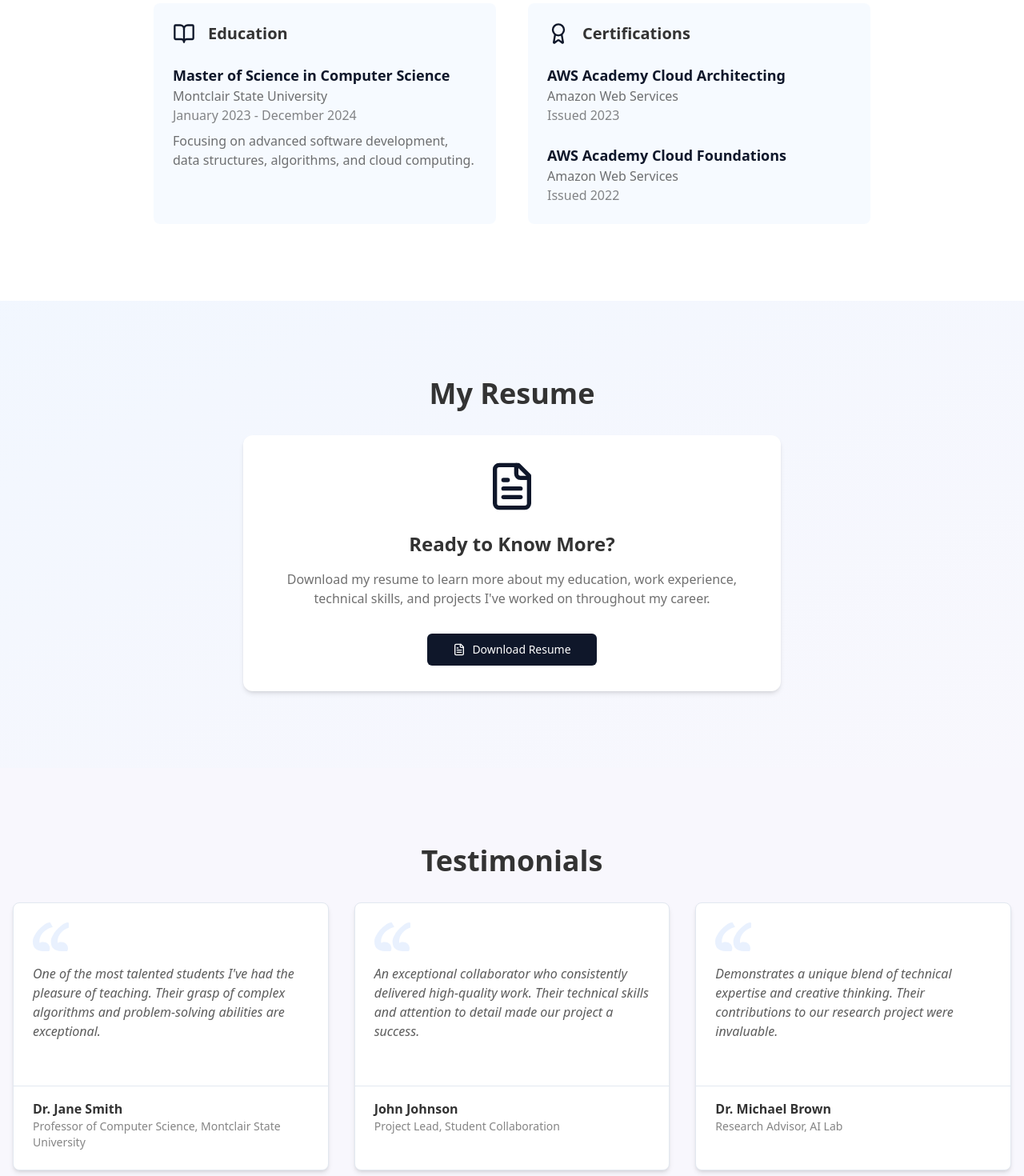
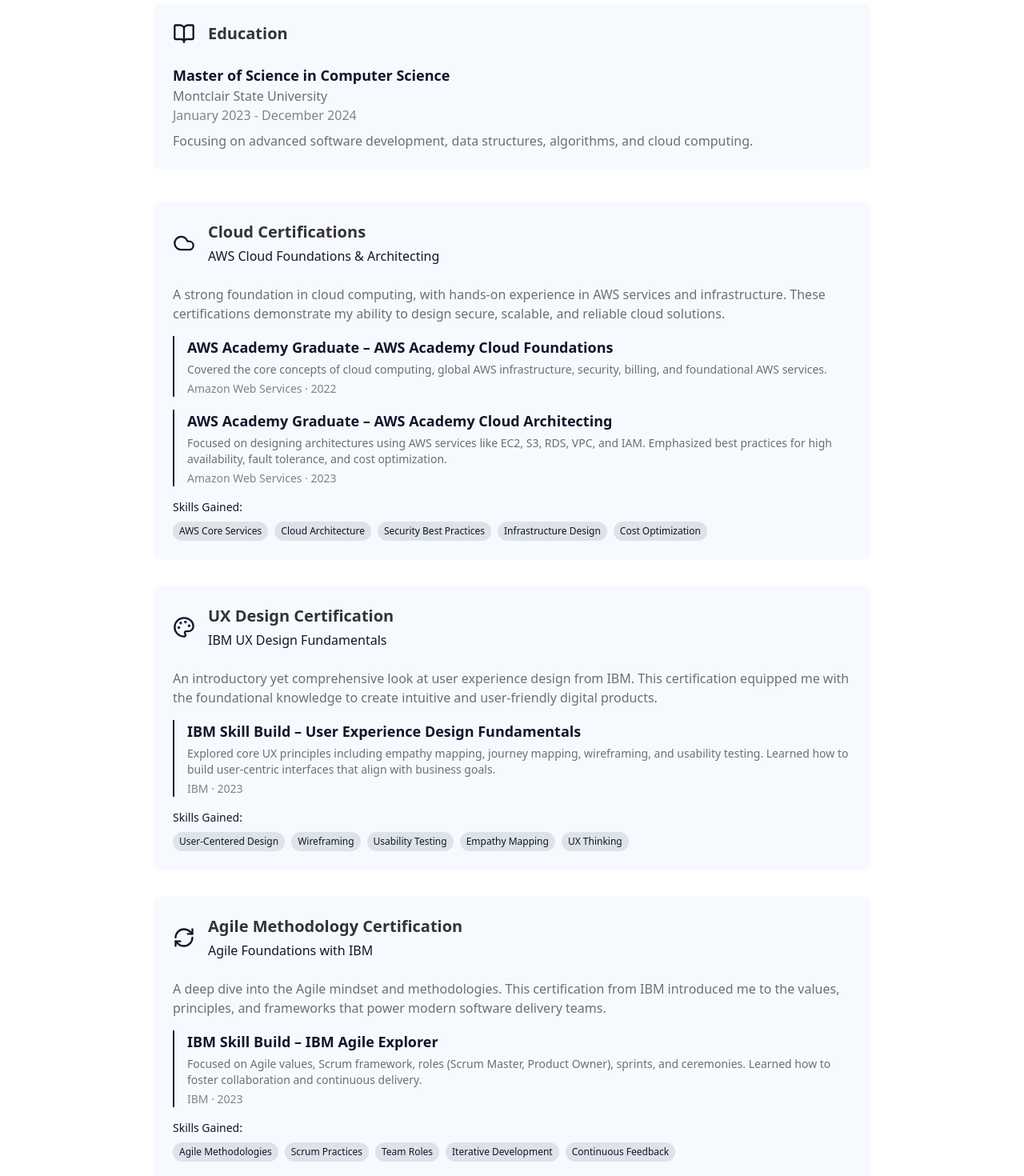
Before and after one commit to Bhushan-11-11/nagabhushan, a React (Vite) app: page / in a window 1280 px wide. Shown: the part 4560-6030 px from the top of the page at 80% size. Built offline with nearby package versions, Linux system fonts and the light colour scheme.

Commit message:
feat: Update Education component
Add new certifications and descriptions.

```diff
--- a/src/components/Education.tsx
+++ b/src/components/Education.tsx
@@ -1,16 +1,57 @@
 
-import { BookOpen, Award } from 'lucide-react';
+import { BookOpen, Award, Cloud, Palette, RefreshCw } from 'lucide-react';
 
 const certifications = [
   {
-    name: 'AWS Academy Cloud Architecting',
-    issuer: 'Amazon Web Services',
-    year: '2023'
+    category: "Cloud Certifications",
+    title: "AWS Cloud Foundations & Architecting",
+    icon: Cloud,
+    description: "A strong foundation in cloud computing, with hands-on experience in AWS services and infrastructure. These certifications demonstrate my ability to design secure, scalable, and reliable cloud solutions.",
+    items: [
+      {
+        name: "AWS Academy Graduate – AWS Academy Cloud Foundations",
+        details: "Covered the core concepts of cloud computing, global AWS infrastructure, security, billing, and foundational AWS services.",
+        issuer: "Amazon Web Services",
+        year: "2022"
+      },
+      {
+        name: "AWS Academy Graduate – AWS Academy Cloud Architecting",
+        details: "Focused on designing architectures using AWS services like EC2, S3, RDS, VPC, and IAM. Emphasized best practices for high availability, fault tolerance, and cost optimization.",
+        issuer: "Amazon Web Services",
+        year: "2023"
+      }
+    ],
+    skills: ["AWS Core Services", "Cloud Architecture", "Security Best Practices", "Infrastructure Design", "Cost Optimization"]
   },
   {
-    name: 'AWS Academy Cloud Foundations',
-    issuer: 'Amazon Web Services',
-    year: '2022'
+    category: "UX Design Certification",
+    title: "IBM UX Design Fundamentals",
+    icon: Palette,
+    description: "An introductory yet comprehensive look at user experience design from IBM. This certification equipped me with the foundational knowledge to create intuitive and user-friendly digital products.",
+    items: [
+      {
+        name: "IBM Skill Build – User Experience Design Fundamentals",
+        details: "Explored core UX principles including empathy mapping, journey mapping, wireframing, and usability testing. Learned how to build user-centric interfaces that align with business goals.",
+        issuer: "IBM",
+        year: "2023"
+      }
+    ],
+    skills: ["User-Centered Design", "Wireframing", "Usability Testing", "Empathy Mapping", "UX Thinking"]
+  },
+  {
+    category: "Agile Methodology Certification",
+    title: "Agile Foundations with IBM",
+    icon: RefreshCw,
+    description: "A deep dive into the Agile mindset and methodologies. This certification from IBM introduced me to the values, principles, and frameworks that power modern software delivery teams.",
+    items: [
+      {
+        name: "IBM Skill Build – IBM Agile Explorer",
+        details: "Focused on Agile values, Scrum framework, roles (Scrum Master, Product Owner), sprints, and ceremonies. Learned how to foster collaboration and continuous delivery.",
+        issuer: "IBM",
+        year: "2023"
+      }
+    ],
+    skills: ["Agile Methodologies", "Scrum Practices", "Team Roles", "Iterative Development", "Continuous Feedback"]
   }
 ];
 
@@ -20,10 +61,10 @@ const Education = () => {
       <div className="container mx-auto px-4">
         <h2 className="section-title text-center">Education & Certifications</h2>
 
-        <div className="max-w-4xl mx-auto grid grid-cols-1 md:grid-cols-2 gap-10">
+        <div className="max-w-4xl mx-auto grid grid-cols-1 gap-10">
           {/* Education */}
           <div className="reveal">
-            <div className="bg-softBlue/20 p-6 rounded-lg h-full">
+            <div className="bg-softBlue/20 p-6 rounded-lg">
               <div className="flex items-center mb-6">
                 <BookOpen size={28} className="text-primary mr-4" />
                 <h3 className="text-xl font-bold text-charcoal">Education</h3>
@@ -44,21 +85,46 @@ const Education = () => {
 
           {/* Certifications */}
           <div className="reveal">
-            <div className="bg-softBlue/20 p-6 rounded-lg h-full">
-              <div className="flex items-center mb-6">
-                <Award size={28} className="text-primary mr-4" />
-                <h3 className="text-xl font-bold text-charcoal">Certifications</h3>
-              </div>
+            <div className="space-y-8">
+              {certifications.map((cert, index) => (
+                <div key={index} className="bg-softBlue/20 p-6 rounded-lg">
+                  <div className="flex items-center mb-6">
+                    <cert.icon size={28} className="text-primary mr-4" />
+                    <div>
+                      <h3 className="text-xl font-bold text-charcoal">{cert.category}</h3>
+                      <p className="text-primary font-medium mt-1">{cert.title}</p>
+                    </div>
+                  </div>
 
-              <div className="space-y-6">
-                {certifications.map((cert, index) => (
-                  <div key={index}>
-                    <h4 className="text-lg font-semibold text-primary">{cert.name}</h4>
-                    <p className="text-charcoal/70">{cert.issuer}</p>
-                    <p className="text-charcoal/60">Issued {cert.year}</p>
+                  <p className="text-charcoal/70 mb-4">{cert.description}</p>
+
+                  <div className="space-y-4">
+                    {cert.items.map((item, idx) => (
+                      <div key={idx} className="border-l-2 border-primary pl-4">
+                        <h4 className="text-lg font-semibold text-primary">{item.name}</h4>
+                        <p className="text-charcoal/70 text-sm mt-1">{item.details}</p>
+                        <p className="text-charcoal/60 text-sm mt-1">
+                          {item.issuer} · {item.year}
+                        </p>
+                      </div>
+                    ))}
                   </div>
-                ))}
-              </div>
+
+                  <div className="mt-4">
+                    <p className="text-primary font-medium text-sm mb-2">Skills Gained:</p>
+                    <div className="flex flex-wrap gap-2">
+                      {cert.skills.map((skill, idx) => (
+                        <span
+                          key={idx}
+                          className="bg-primary/10 text-primary text-xs px-2 py-1 rounded-full"
+                        >
+                          {skill}
+                        </span>
+                      ))}
+                    </div>
+                  </div>
+                </div>
+              ))}
             </div>
           </div>
         </div>
```
